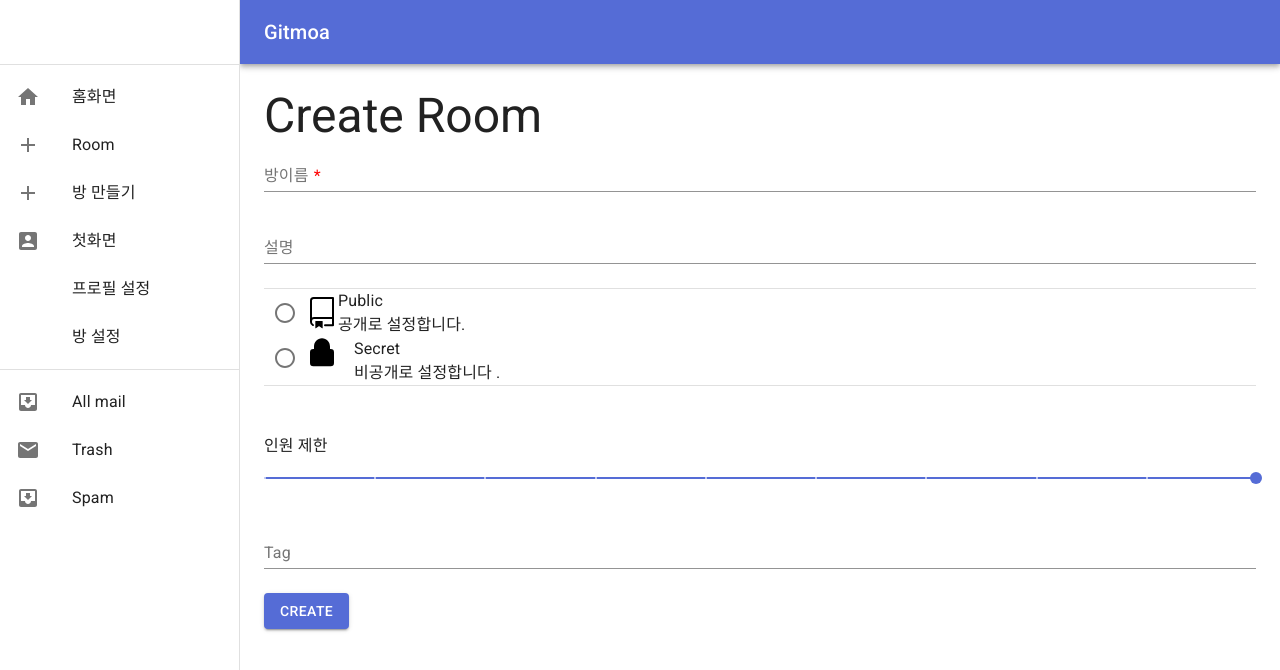
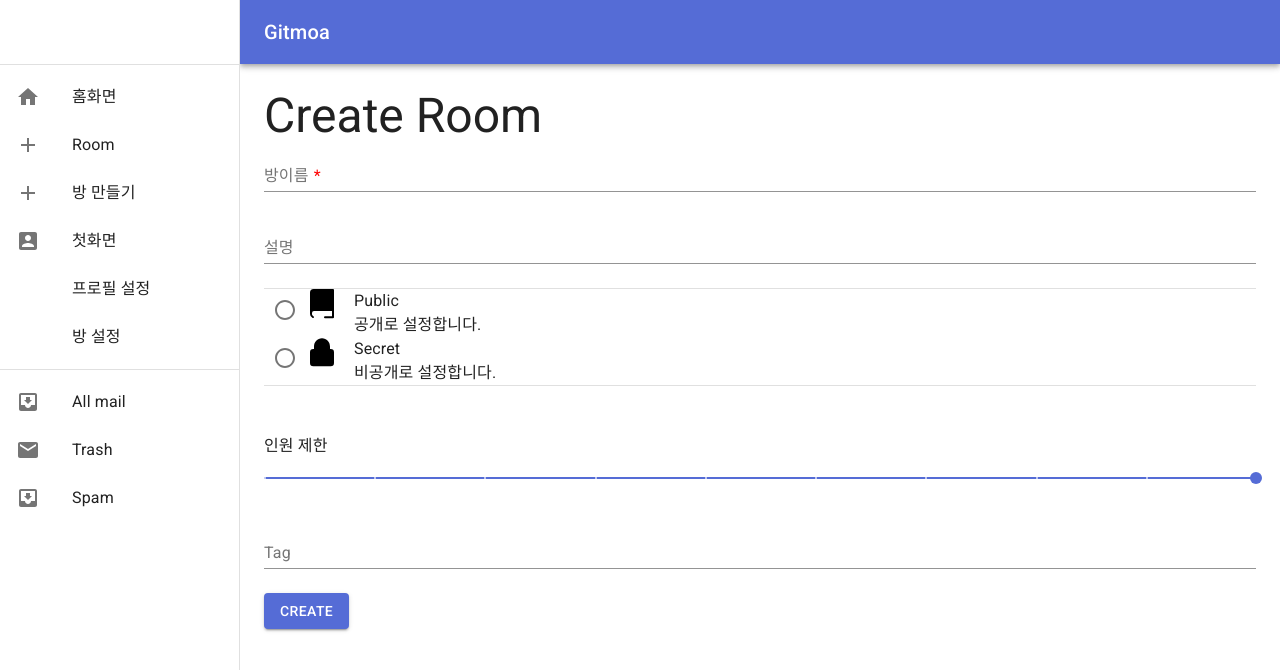
Before and after one commit to aio39/Gitmoa, a Next.js app in the folder frontend/: page /roomCreate in a window 1280 px wide. Shown: the top 670 px of the page. Built offline with nearby package versions, Linux system fonts and the light colour scheme.

Commit message:
#7 ♻️IsSecretRadio

```diff
--- a/frontend/src/components/pageParts/roomCreate/IsSecretRadio.tsx
+++ b/frontend/src/components/pageParts/roomCreate/IsSecretRadio.tsx
@@ -8,12 +8,38 @@ type IsSecretRadioProps = {
   control: Control<CreateRoomInput>
 }
 
+type component = {
+  value: 'true' | 'false'
+  data: {
+    path: string
+    name: string
+    description: string
+    extra?: typeof SecretOption
+  }
+}
+
+const radios: component[] = [
+  {
+    value: 'false',
+    data: {
+      path: 'M3 2.75A2.75 2.75 0 015.75 0h14.5a.75.75 0 01.75.75v20.5a.75.75 0 01-.75.75h-6a.75.75 0 010-1.5h5.25v-4H6A1.5 1.5 0 004.5 18v.75c0 .716.43 1.334 1.05 1.605a.75.75 0 01-.6 1.374A3.25 3.25 0 013 18.75v-16zM19.5 1.5V15H6c-.546 0-1.059.146-1.5.401V2.75c0-.69.56-1.25 1.25-1.25H19.5z',
+      name: 'Public',
+      description: '공개로  설정합니다.',
+    },
+  },
+  {
+    value: 'true',
+    data: {
+      path: 'M6 9V7.25C6 3.845 8.503 1 12 1s6 2.845 6 6.25V9h.5a2.5 2.5 0 012.5 2.5v8a2.5 2.5 0 01-2.5 2.5h-13A2.5 2.5 0 013 19.5v-8A2.5 2.5 0 015.5 9H6zm1.5-1.75C7.5 4.58 9.422 2.5 12 2.5c2.578 0 4.5 2.08 4.5 4.75V9h-9V7.25zm-3 4.25a1 1 0 011-1h13a1 1 0 011 1v8a1 1 0 01-1 1h-13a1 1 0 01-1-1v-8z',
+      name: 'Secret',
+      description: '비공개로 설정합니다.',
+      extra: SecretOption,
+    },
+  },
+]
+
 const IsSecretRadio: FC<IsSecretRadioProps> = ({ control }) => {
-  const {
-    field,
-    // fieldState: { invalid, isTouched, isDirty },
-    // formState: { touchedFields, dirtyFields },
-  } = useController({
+  const { field } = useController({
     control,
     name: 'isSecret',
   })
@@ -21,42 +47,29 @@ const IsSecretRadio: FC<IsSecretRadioProps> = ({ control }) => {
   return (
     <React.Fragment>
       <RadioGroup {...field}>
-        <Box display="flex" alignItems="center">
-          <div>
-            <Radio value="false" />
-          </div>
-          <svg height="32" viewBox="0 0 24 24" width="32" aria-hidden="true">
-            <path
-              fillRule="evenodd"
-              d="M3 2.75A2.75 2.75 0 015.75 0h14.5a.75.75 0 01.75.75v20.5a.75.75 0 01-.75.75h-6a.75.75 0 010-1.5h5.25v-4H6A1.5 1.5 0 004.5 18v.75c0 .716.43 1.334 1.05 1.605a.75.75 0 01-.6 1.374A3.25 3.25 0 013 18.75v-16zM19.5 1.5V15H6c-.546 0-1.059.146-1.5.401V2.75c0-.69.56-1.25 1.25-1.25H19.5z"
-            ></path>
-            <path d="M7 18.25a.25.25 0 01.25-.25h5a.25.25 0 01.25.25v5.01a.25.25 0 01-.397.201l-2.206-1.604a.25.25 0 00-.294 0L7.397 23.46a.25.25 0 01-.397-.2v-5.01z"></path>
-          </svg>
-          <div>
-            <Typography>Public</Typography>
-            <Typography>공개로 설정합니다.</Typography>
-          </div>
-        </Box>
+        {radios.map(({ value, data }) => (
           <Box
+            key={value}
             display="flex"
             flexDirection="row"
             flexWrap="nowrap"
             alignItems="flex-start"
           >
             <Box>
-            <Radio value="true" />
+              <Radio value={value} />
             </Box>
             <Box mr={2}>
               <svg height="32" viewBox="0 0 24 24" width="32">
-              <path d="M6 9V7.25C6 3.845 8.503 1 12 1s6 2.845 6 6.25V9h.5a2.5 2.5 0 012.5 2.5v8a2.5 2.5 0 01-2.5 2.5h-13A2.5 2.5 0 013 19.5v-8A2.5 2.5 0 015.5 9H6zm1.5-1.75C7.5 4.58 9.422 2.5 12 2.5c2.578 0 4.5 2.08 4.5 4.75V9h-9V7.25zm-3 4.25a1 1 0 011-1h13a1 1 0 011 1v8a1 1 0 01-1 1h-13a1 1 0 01-1-1v-8z"></path>
+                <path d={data.path}></path>
               </svg>
             </Box>
             <Box flexGrow={1}>
-            <Typography>Secret</Typography>
-            <Typography>비공개로 설정합니다 .</Typography>
-            <SecretOption control={control} />
+              <Typography>{data.name}</Typography>
+              <Typography>{data.description}</Typography>
+              {data.extra?.({ control })}
             </Box>
           </Box>
+        ))}
       </RadioGroup>
     </React.Fragment>
   )
```
Lines whose indentation alone changed are shown as unchanged.
